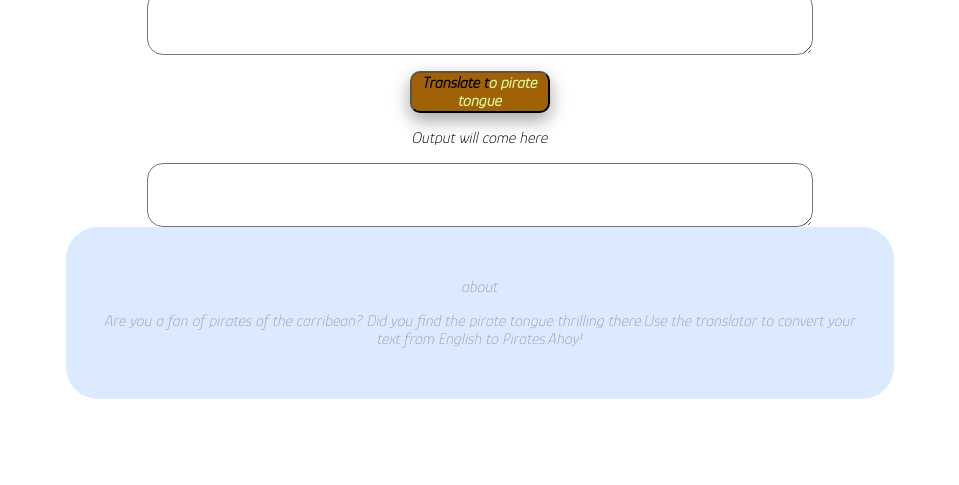
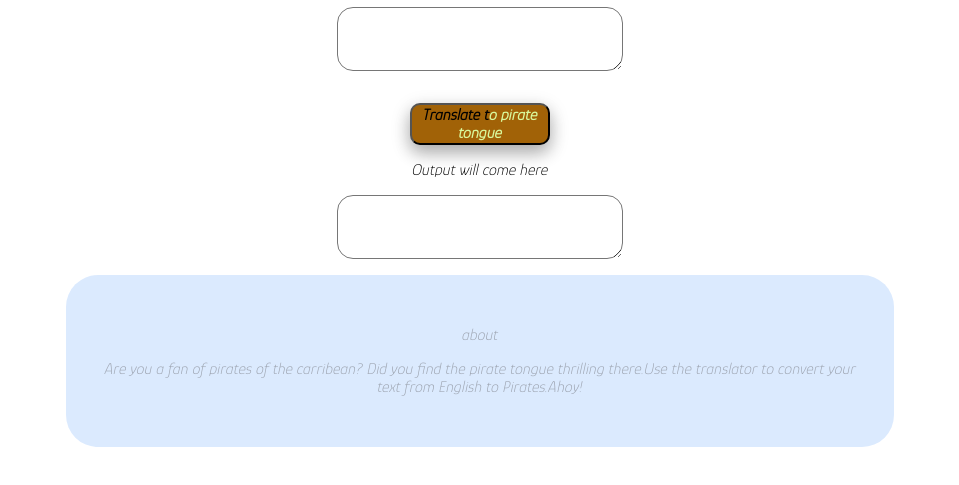
Before and after one commit to rov9/markSeven-neoglevel0, a plain HTML site: page index.html in a window 1280 px wide. Shown: the part 129-614 px from the top of the page, without its empty margins (160-1119 px from the left). Drawn offline with Linux system fonts and the light colour scheme; a web font is replaced by a local one.

Commit message:
css update

```diff
--- a/style.css
+++ b/style.css
@@ -29,9 +29,10 @@ h1{
 }
 
 #user-input{
+    margin-top:1rem;
     display:block;
     border-radius: 1rem;
-    width: 50%;
+    width: 20%;
     padding: 1rem;
     border: 1px solid var(#9CA3AF);
 
@@ -49,11 +50,12 @@ button{
     box-shadow: 0 8px 16px 0 rgba(0,0,0,0.2), 0 6px 20px 0 rgba(0,0,0,0.19);
 }
 textarea{
-    width:50%;
+    width:20%;
     margin: auto;
     display: block;
     padding: 1rem;
     border-radius: 1rem;
+    margin-bottom: 1rem;
 }
 footer{
     width:60%;
```
